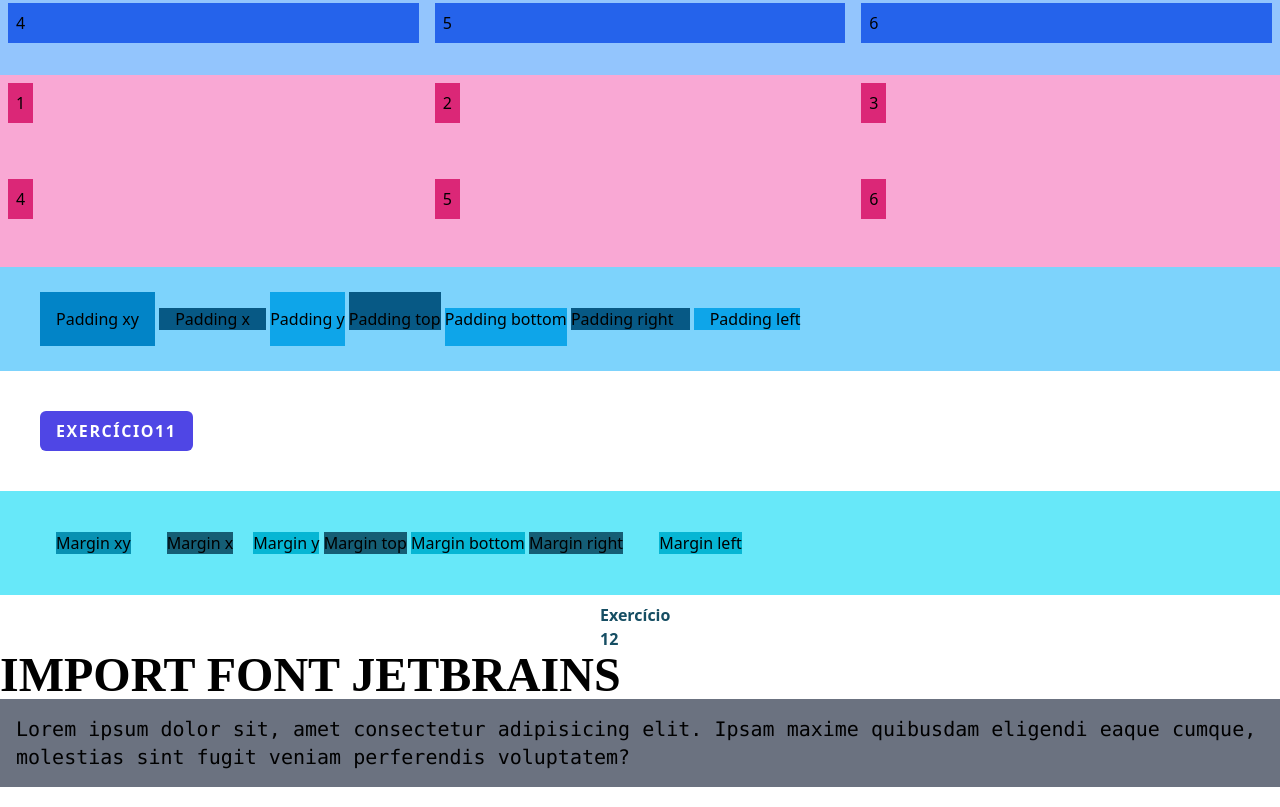
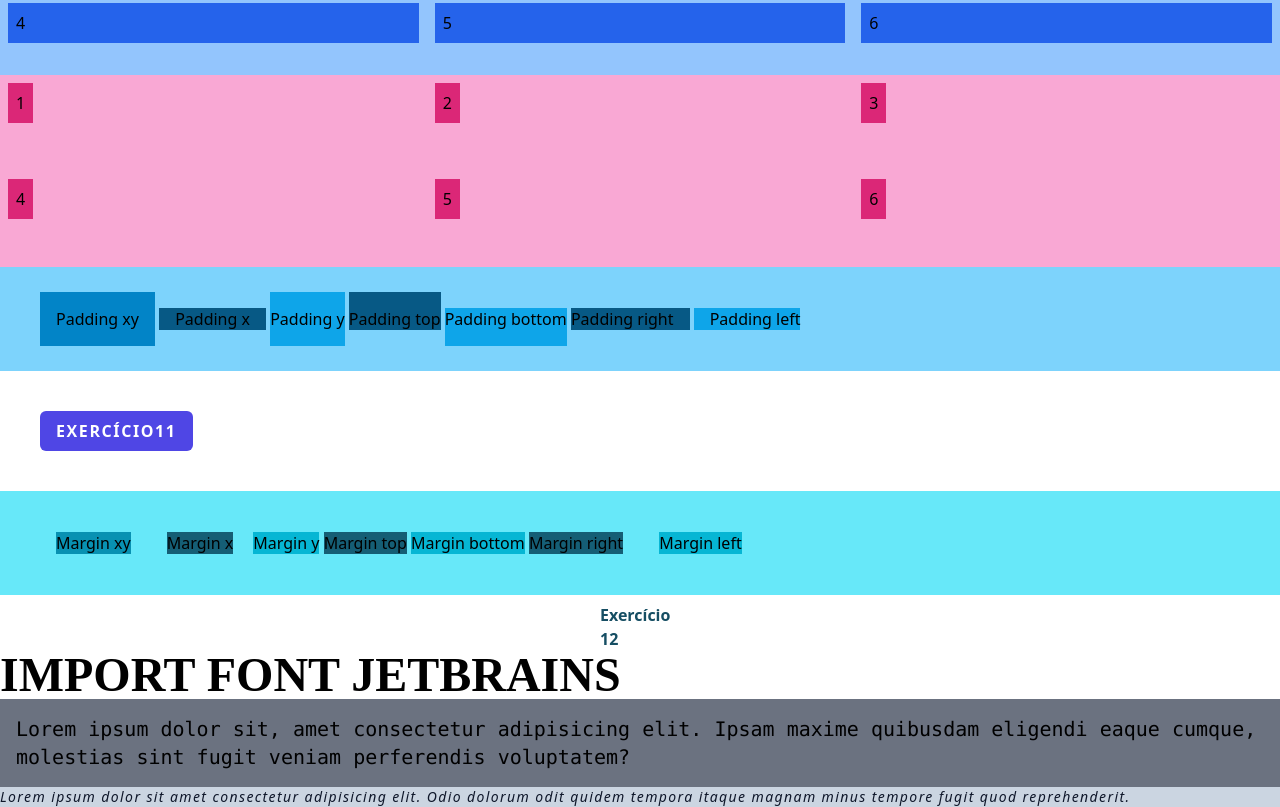
Before and after one commit to clepverse/curso-tailwindcss, a website: page src/index.html in a window 1280 px wide. Shown: the part 781-1588 px from the top of the page. Drawn offline with Linux system fonts and the light colour scheme.

Commit message:
Exercício 14

```diff
--- a/src/index.html
+++ b/src/index.html
@@ -367,5 +367,8 @@
 
     <!-- Exercício 13 -->
     <p class="font-mono text-xl p-4 bg-gray-500">Lorem ipsum dolor sit, amet consectetur adipisicing elit. Ipsam maxime quibusdam eligendi eaque cumque, molestias sint fugit veniam perferendis voluptatem?</p>
+
+    <!-- Exercício 14 -->
+    <p class="text-sm italic tracking-widest text-slate-900 bg-slate-300">Lorem ipsum dolor sit amet consectetur adipisicing elit. Odio dolorum odit quidem tempora itaque magnam minus tempore fugit quod reprehenderit.</p>
   </body>
 </html>
```
Also changed, not shown: dist/output.css.
